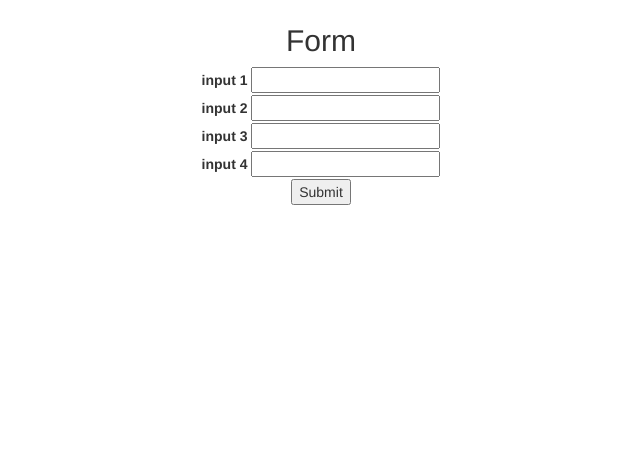
After one commit to Wlezien-Kuhn/Instant-Adobe, a Flask app: page /form/1 in a window 1280 px wide. The commit adds this page. Shown: the part 301-756 px from the top of the page, without its empty margins (319-959 px from the left). Run offline with Flask 2, Linux system fonts and the light colour scheme; some libraries are stand-ins or nearby versions.

Commit message:
added basic functionality

```diff
--- a/Main.py
+++ b/Main.py
@@ -4,7 +4,7 @@ import os
 
 app = Flask(__name__)
 
-app.config["UPLOAD_FOLDER"]="static/media/"
+app.config["UPLOAD_FOLDER"]="static/adobe/"
 app.config["TEMPLATES_AUTO_RELOAD"]=True
 
 app.root_path="C:/Users/alex-wlezien/Desktop/Github Projects/Instant Adobe/"
@@ -12,10 +12,10 @@ app.root_path="C:/Users/alex-wlezien/Desktop/Github Projects/Instant Adobe/"
 def home():
     return render_template("home.html")
 
-@app.route("/form/")
-def form():
+@app.route("/form/<path:file>")
+def form(file):
 
-    return "form page"
+    return render_template("form.html",file=file)
 
 @app.route("/about")
 def about():
@@ -29,8 +29,9 @@ def download(filename):
 
         app.logger.error("this is the post method of download")
 
-        replace_text = request.form["replace_text"]
+        #replace_text = request.form["replace_text"]
         uploads = os.path.join(app.root_path, app.config['UPLOAD_FOLDER'])
 
         app.logger.error("the uploads directory is: " + uploads)
-        return send_from_directory(directory=uploads, filename=filename)
+        app.logger.error("filename: " + filename)
+        return send_from_directory(directory=uploads, filename=filename+".aep")
--- /dev/null
+++ b/templates/form.html
@@ -0,0 +1,79 @@
+<!DOCTYPE html>
+
+<html lang="en">
+
+<head>
+    <meta charset="utf-8">
+    <meta name="viewport" content="width=device-width, initial-scale=1">
+    <link rel="stylesheet" href="https://maxcdn.bootstrapcdn.com/bootstrap/3.3.7/css/bootstrap.min.css">
+    <!--
+    <script src="../scripts/script.js"></script>
+    <link rel="stylesheet" href="https://cdnjs.cloudflare.com/ajax/libs/font-awesome/4.7.0/css/font-awesome.min.css">
+    <link href="http://fonts.googleapis.com/css?family=Helvetica+Neue" rel="stylesheet" type="text/css">
+    <link href="http://fonts.googleapis.com/css?family=Cabin" rel="stylesheet" type="text/css">-->
+    <link rel="stylesheet" type="text/css" href="../static/base.css">
+</head>
+
+
+<body>
+
+
+<div class = "container-fluid">
+
+  <div class="row">
+
+    <div class="col-sm-12 text-center" id="home-row-1">
+
+        <video width="300" height="300" controls>
+
+          <source src="{{ url_for('static', filename='media/'+file+'.mp4') }}"  type="video/mp4">
+
+        </video>
+
+
+        <h2>Form</h2>
+
+
+        <form action="{{ url_for('download',filename=file) }}" method="post">
+
+          <label for="#">input 1</label>
+          <input type="text" name="replace_text1">
+          <br>
+
+          <label for="#">input 2</label>
+          <input type="text" name="replace_text2">
+          <br>
+
+          <label for="#">input 3</label>
+          <input type="text" name="replace_text3">
+          <br>
+
+          <label for="#">input 4</label>
+          <input type="text" name="replace_text4">
+          <br>
+
+          <input type="submit">
+
+        </form>
+
+        <div class="text-container">
+
+          <p> </p>
+
+        </div>
+
+    </div>
+
+  </div>
+
+</div>
+
+
+
+
+
+
+</body>
+
+
+</html>
```
Also changed, not shown: templates/home.html (+1 -31 lines), 2 other files.
